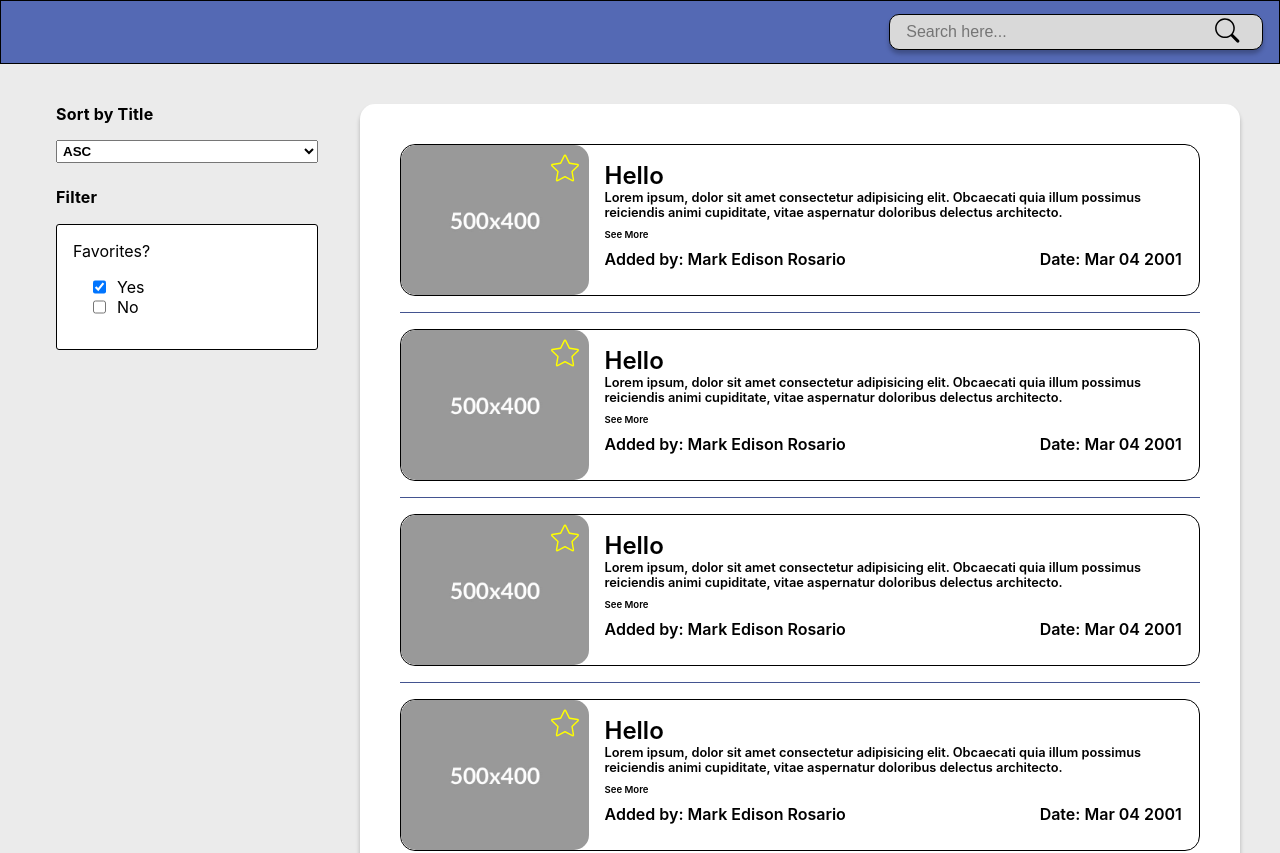
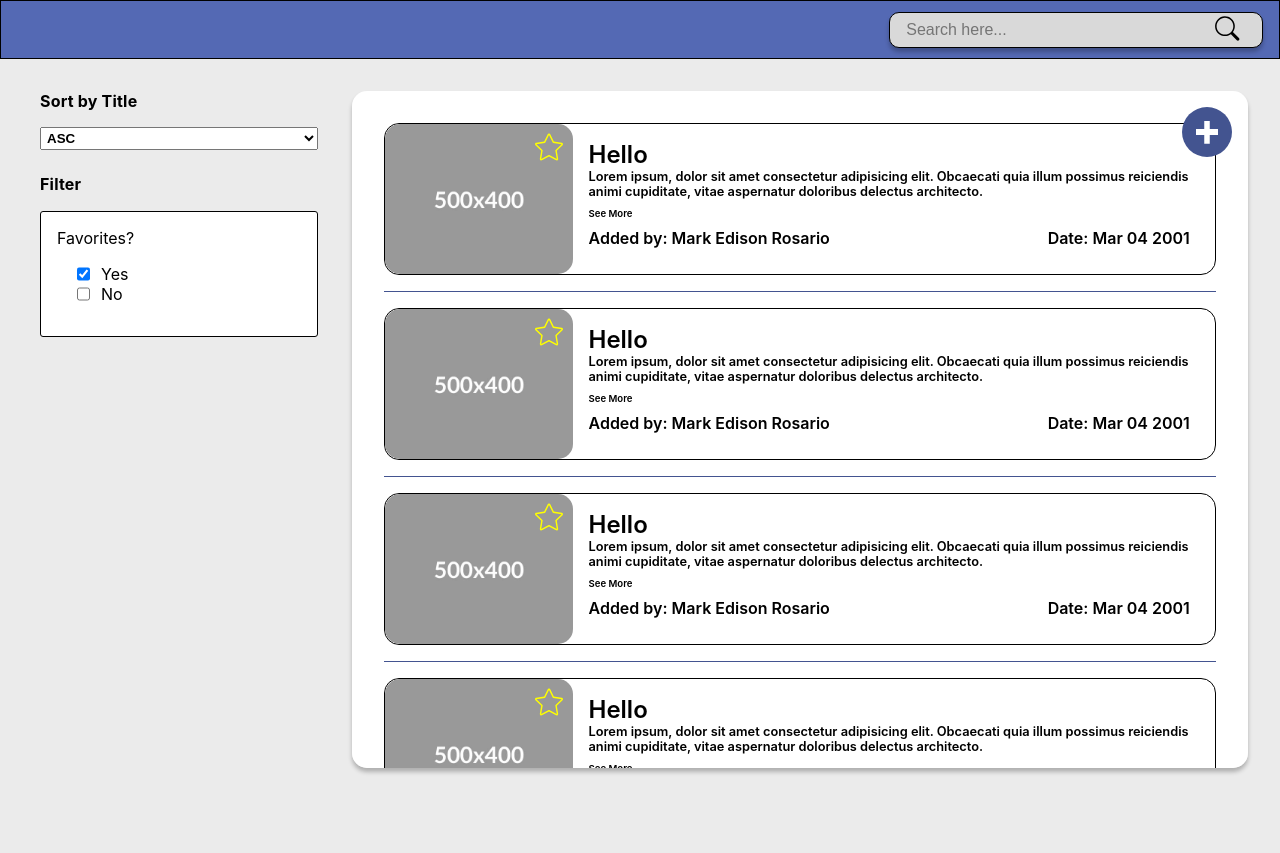
Before and after one commit to MrYious/SBC-TechExam-MarkRosario, a React (Vite) app: page / in a window 1280 px wide. Shown: the top 853 px of the page. After the commit the page ends 800 px from the top, so only its background shows below. Built offline with nearby package versions, Linux system fonts and the light colour scheme.

Commit message:
Fix positioning and overflow of components, Add Button

```diff
--- a/src/App.scss
+++ b/src/App.scss
@@ -1,3 +1,10 @@
+.app {
+    height: 100vh;
+    display: flex;
+    flex-direction: column;
+    padding: 0;
+    box-sizing: border-box;
+
     nav {
         background: linear-gradient(0deg, #5469B4, #5469B4), linear-gradient(0deg, rgba(0, 0, 0, 0.2), rgba(0, 0, 0, 0.2));
         border: 1px solid #000000;
@@ -8,8 +15,6 @@ nav {
         display: flex;
         justify-content: flex-end;
         align-items: center;
-    position: fixed;
-    z-index: 10;
 
         .searchBox {
             background-color: #D9D9D9;
@@ -44,3 +49,4 @@ nav {
             }
         }
     }
+}
--- a/src/App.tsx
+++ b/src/App.tsx
@@ -22,10 +22,10 @@ function App() {
 
 
   return (
-    <>
+    <main className='app'>
       <NavBar />
       <Outlet />
-    </>
+    </main>
   )
 }
 
--- /dev/null
+++ b/src/components/NewRecipeButton.tsx
@@ -0,0 +1,10 @@
+import iconCross from '../assets/cross.svg'
+
+export const NewRecipeButton = () => {
+
+    return (
+        <button onClick={()=>{}} className='newRecipeButton'>
+            <img src={iconCross} alt="icon cross" />
+        </button>
+    )
+}
--- a/src/pages/Home/Home.scss
+++ b/src/pages/Home/Home.scss
@@ -1,17 +1,14 @@
 main {
-    min-height: 100vh;
-    padding-top: 4rem;
+    height: 100%;
+    display: grid;
+    grid-template-columns: 1fr 3fr;
     box-sizing: border-box;
-    display: flex;
+    overflow: hidden;
 
     aside#sidebar {
-        position: fixed;
-        width: 25%;
         height: 100%;
-        top: 4rem;
-
         box-sizing: border-box;
-        padding: 2.5rem 2px 2.5rem 3.5rem;
+        padding: 2rem 2px 2rem 2.5rem;
         display: flex;
         flex-direction: column;
         gap: 1.5rem;
@@ -67,23 +64,43 @@ main {
     }
 
     section {
-        flex: 1;
-        margin-left: 25%;
-        padding: 2.5rem;
         box-sizing: border-box;
+        height: 100%;
+        padding: 2rem;
+        overflow: hidden;
 
         div#recipeList {
-            min-height: 100%;
             background: #FFFFFF;
             box-shadow: 0px 4px 4px 0px #00000040;
             border-radius: 15px;
-            padding: 2.5rem;
+            padding: 2rem;
             box-sizing: border-box;
             display: flex;
             flex-direction: column;
             gap: 1rem;
             align-items: center;
-            justify-content: center;
+            overflow-y: auto;
+            height: 100%;
+            position: relative;
+
+            button.newRecipeButton {
+                border-radius: 50%;
+                background-color: #435490;
+                box-sizing: border-box;
+                outline: none;
+                border: none;
+                padding: 0.85rem;
+                width: 50px;
+                height: 50px;
+                cursor: pointer;
+                position: absolute;
+                right: 1rem;
+                top: 1rem;
+
+                img {
+                    width: 100%;
+                }
+            }
 
             h1.emptyRecipe {
                 font-size: 2rem;
@@ -97,7 +114,6 @@ main {
                 border-radius: 15px;
                 display: flex;
                 box-sizing: border-box;
-                overflow: hidden;
 
                 div.imageHolder {
                     position: relative;
@@ -164,6 +180,10 @@ main {
             .line {
                 border-top: 1px solid #435490;
                 width: 100%;
+
+                &.line:last-child {
+                    display: none;
+                }
             }
         }
     }
--- a/src/pages/Home/Home.tsx
+++ b/src/pages/Home/Home.tsx
@@ -1,5 +1,6 @@
 import './Home.scss'
 
+import { NewRecipeButton } from '../../components/NewRecipeButton';
 import { RecipeItem } from '../../components/RecipeItem';
 import { SideBar } from '../../components/SideBar';
 import { useAppSelector } from '../../hooks/useReduxHooks';
@@ -16,10 +17,11 @@ function Home() {
   return (
     <main>
       {
-        recipes.length !== 0 && <SideBar />
+        recipes.length !== 0 ? <SideBar /> : <aside></aside>
       }
       <section>
         <div id='recipeList'>
+          <NewRecipeButton />
           {
             recipes.length === 0 ?
               <h1 className='emptyRecipe'>No Record Found!</h1>
```
Also changed, not shown: src/assets/cross.svg (added). Lines whose indentation alone changed are shown as unchanged.
